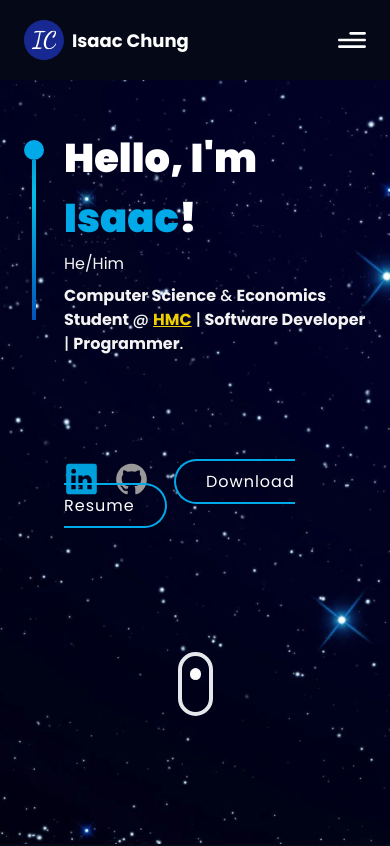
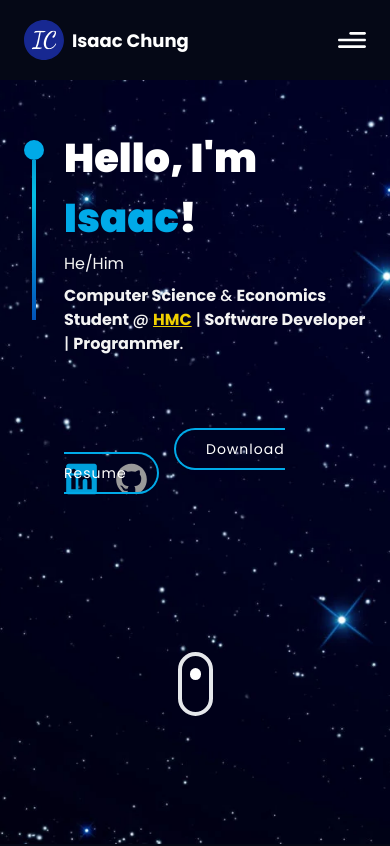
Before and after one commit to ijoonc/ijoonc-portfolio, a React (Vite) app: page / in a window 390 px wide. Shown: the top 846 px of the page. Built offline with nearby package versions, Linux system fonts and the light colour scheme.

Commit message:
More changes to phone display.

```diff
--- a/src/styles.css
+++ b/src/styles.css
@@ -107,12 +107,13 @@
     bottom: 67px
   }
 
-  @media screen and (max-width: 767px) {
-    .resume-loader {
-      font-size: 16px;
-    }
-  }
-
   .resume-loader:hover {
     background: var(--main-color);
   }
+
+  @media screen and (max-width: 767px) {
+    .resume-loader {
+      font-size: 14px;
+      bottom: 100px;
+    }
+  }
```
